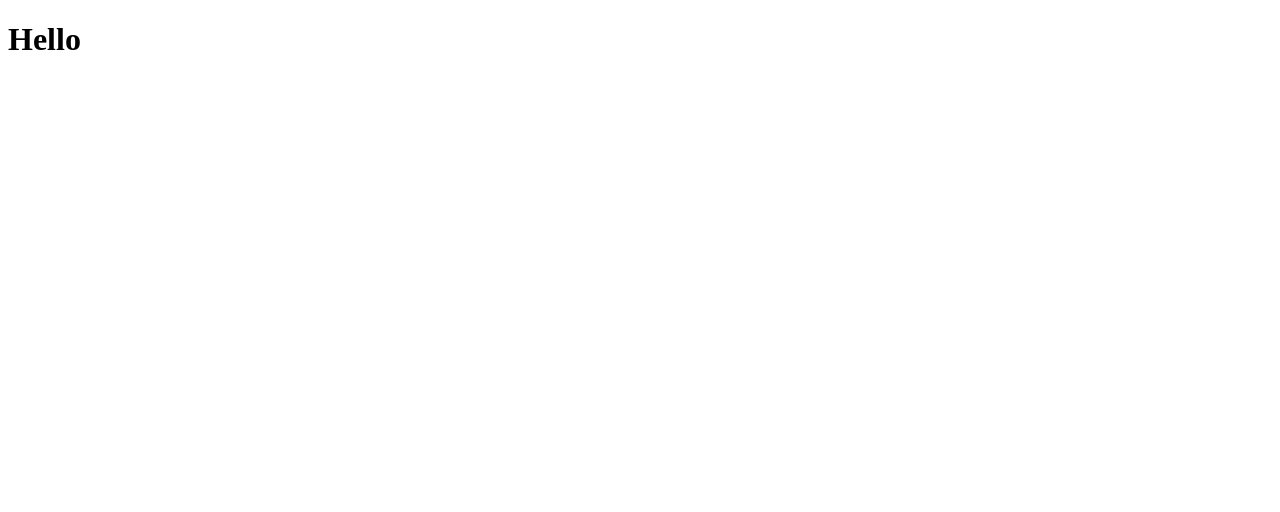
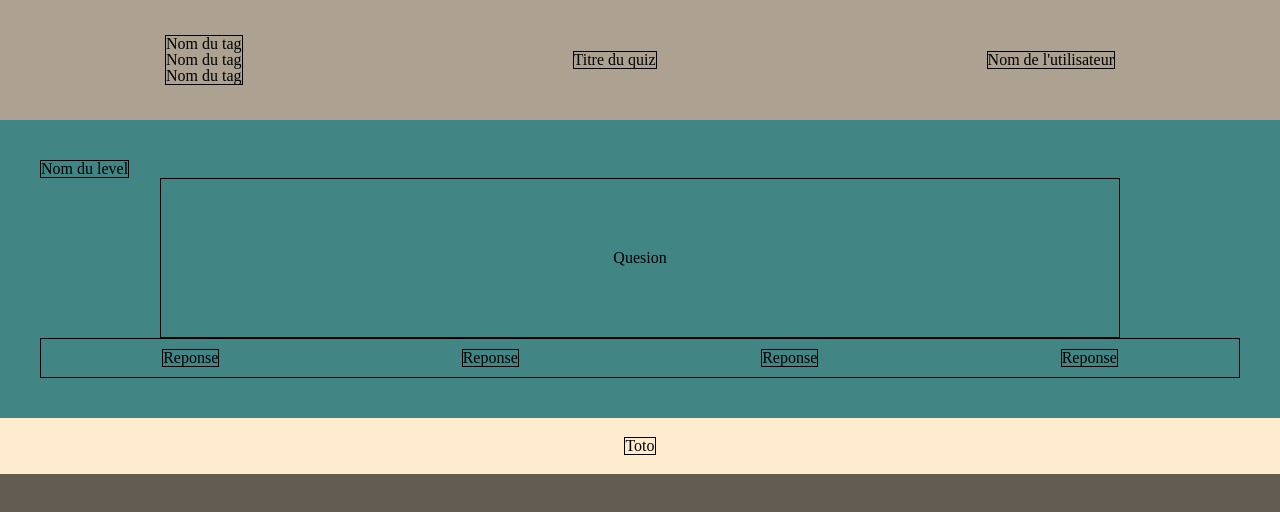
Before and after one commit to AnthoineSG/Api-oquiz, a website: page public/index.html in a window 1280 px wide. Drawn offline with Linux system fonts and the light colour scheme.

Commit message:
debut du front ajout du wireframe de css etcetc

```diff
--- a/api/server.js
+++ b/api/server.js
@@ -3,6 +3,9 @@ require("dotenv").config();
 const express = require("express");
 const app = express();
 const router = require("./app/route");
+const cors = require("cors");
+
+app.use(cors());
 
 app.use(express.urlencoded({ extended: false }));
 
--- a/package.json
+++ b/package.json
@@ -14,6 +14,7 @@
     "nodemon": "^2.0.16"
   },
   "dependencies": {
+    "cors": "^2.8.5",
     "dotenv": "^16.0.1",
     "express": "^4.18.1",
     "pg": "^8.7.3"
--- /dev/null
+++ b/public/css/reset.css
@@ -0,0 +1,52 @@
+/* http://meyerweb.com/eric/tools/css/reset/
+	v2.0 | 20110126
+	License: none (public domain)
+*/
+
+html, body, div, span, applet, object, iframe,
+h1, h2, h3, h4, h5, h6, p, blockquote, pre,
+a, abbr, acronym, address, big, cite, code,
+del, dfn, em, img, ins, kbd, q, s, samp,
+small, strike, strong, sub, sup, tt, var,
+b, u, i, center,
+dl, dt, dd, ol, ul, li,
+fieldset, form, label, legend,
+table, caption, tbody, tfoot, thead, tr, th, td,
+article, aside, canvas, details, embed,
+figure, figcaption, footer, header, hgroup,
+menu, nav, output, ruby, section, summary,
+time, mark, audio, video {
+	margin: 0;
+	padding: 0;
+	border: 0;
+	font-size: 100%;
+	font: inherit;
+	vertical-align: baseline;
+}
+/* HTML5 display-role reset for older browsers */
+article, aside, details, figcaption, figure,
+footer, header, hgroup, menu, nav, section {
+	display: block;
+}
+body {
+	line-height: 1;
+}
+ol, ul {
+	list-style: none;
+}
+blockquote, q {
+	quotes: none;
+}
+blockquote:before, blockquote:after,
+q:before, q:after {
+	content: '';
+	content: none;
+}
+table {
+	border-collapse: collapse;
+	border-spacing: 0;
+}
+/* l'astérisque signifie "toutes les balises" */
+* {
+    box-sizing:border-box;
+}
--- /dev/null
+++ b/public/css/style.css
@@ -0,0 +1,114 @@
+html {
+    font-size: 1rem;
+    background-color: rgb(99, 92, 82);
+}
+.conteneur {
+    display: flex;
+    justify-content: space-between;
+    flex-flow: column;
+}
+/*****************************************************************/
+/*****************************************************************/
+/*****************************************************************/
+/*****************************************************************/
+header {
+    background-color: rgb(173, 161, 146);
+    height: 15vh;
+
+    display: flex;
+    justify-content: space-around;
+    align-items: center;
+}
+/*****************************************************************/
+.header__conteneur-tag {
+    border: 1px solid black;
+
+}
+.header__conteneur-list-tag {
+
+}
+.header__conteneur-name-tag {
+
+}
+/*****************************************************************/
+.header__conteneur-quiz {
+    border: 1px solid black;
+
+}
+.header__conteneur-quiz-title {
+
+}
+/*****************************************************************/
+.header__conteneur-user {
+    border: 1px solid black;
+
+}
+.header__conteneur-user-name {
+
+}
+/*****************************************************************/
+/*****************************************************************/
+/*****************************************************************/
+/*****************************************************************/
+main {
+    background-color: rgb(66, 133, 133);
+    padding: 5vh;
+
+    display: flex;
+    flex-flow: column;
+    align-items: center;
+}
+/*****************************************************************/
+.main__conteneur-level {
+    border: 1px solid black;
+    align-self: flex-start;
+}
+.main__conteneur-level-title {
+
+}
+/*****************************************************************/
+.main__conteneur-question {
+    border: 1px solid black;
+    width: 80%;
+    height: 20vh;
+    display: flex;
+    align-items: center;
+    justify-content: center;
+}
+.main__conteneur-question-title {
+
+}
+/*****************************************************************/
+.main__conteneur-response {
+    border: 1px solid black;
+    height: 5vh;
+    width: 100%;
+    display: flex;
+    align-items: center;
+    justify-content: center;
+}
+.main__conteneur-response-list {
+    width: 100%;
+    display: flex;
+    justify-content: space-around;
+}
+.main__conteneur-response-title {
+    border: 1px solid black;
+
+}
+/*****************************************************************/
+/*****************************************************************/
+/*****************************************************************/
+/*****************************************************************/
+footer {
+    background-color: blanchedalmond;
+    height: 7vh;
+
+    display: flex;
+    justify-content: center;
+    align-items: center;
+}
+.footer__title {
+    border: 1px solid black;
+
+}
--- a/public/index.html
+++ b/public/index.html
@@ -4,9 +4,67 @@
     <meta charset="UTF-8">
     <meta http-equiv="X-UA-Compatible" content="IE=edge">
     <meta name="viewport" content="width=device-width, initial-scale=1.0">
-    <title>Document</title>
+    <link rel="stylesheet" href="./css/reset.css">
+    <link rel="stylesheet" href="./css/style.css">
+    <title>First API</title>
+    <script src="./js/main.js"></script>
 </head>
 <body>
-    <h1>Hello</h1>
+
+    <div id="conteneur">
+        <header>
+            <div class="header__conteneur-tag">
+                <ul class="header__conteneur-list-tag">
+                    <li class="header__conteneur-name-tag">Nom du tag</li>
+                    <li class="header__conteneur-name-tag">Nom du tag</li>
+                    <li class="header__conteneur-name-tag">Nom du tag</li>
+                </ul>
+            </div>
+            <div class="header__conteneur-quiz">
+                <p class="header__conteneur-quiz-title">Titre du quiz</p>
+            </div>
+            <div class="header__conteneur-user">
+                <p class="header__conteneur-user-name">Nom de l'utilisateur</p>
+            </div>
+        </header>
+
+        <main>
+            <div class="main__conteneur-level">
+                <p class="main__conteneur-level-title">Nom du level</p>
+            </div>
+            <div class="main__conteneur-question">
+                <p class="main__conteneur-question-title">Quesion</p>
+            </div>
+            <div class="main__conteneur-response">
+                <ul class="main__conteneur-response-list">
+                    <li class="main__conteneur-response-title">Reponse</li>
+                    <li class="main__conteneur-response-title">Reponse</li>
+                    <li class="main__conteneur-response-title">Reponse</li>
+                    <li class="main__conteneur-response-title">Reponse</li>
+                </ul>
+            </div>
+        </main>
+
+        <footer>
+            <p class="footer__title">Toto</p>
+        </footer>
+    </div>
+
+
+
+
+
+
+
+
+
+
+
+<!-- <template id="level">
+        <ul class="list-level">
+
+        </ul>
+    </template> -->
+
 </body>
 </html>
--- /dev/null
+++ b/public/js/main.js
@@ -0,0 +1,32 @@
+const app = {
+    init() {
+        console.log("hello");
+        // app.allLevel();
+    },
+
+
+
+    async allLevel() {
+        const response = await fetch("http://localhost:8080/level");
+        if (response.ok) {
+            const allLevels = await response.json();
+
+            const template = document.querySelector("#level");
+            const clone = document.importNode(template.content, true);
+
+            const listLevel = clone.querySelector(".list-level");
+
+            allLevels.forEach(level => {
+                const titleLevel = document.createElement("li");
+                titleLevel.textContent = level.name;
+                listLevel.appendChild(titleLevel);
+            });
+
+            document.querySelector("#conteneur").appendChild(clone);
+        }
+    },
+
+
+};
+
+document.addEventListener("DOMContentLoaded", app.init);
```
Also changed, not shown: 2 other files.
